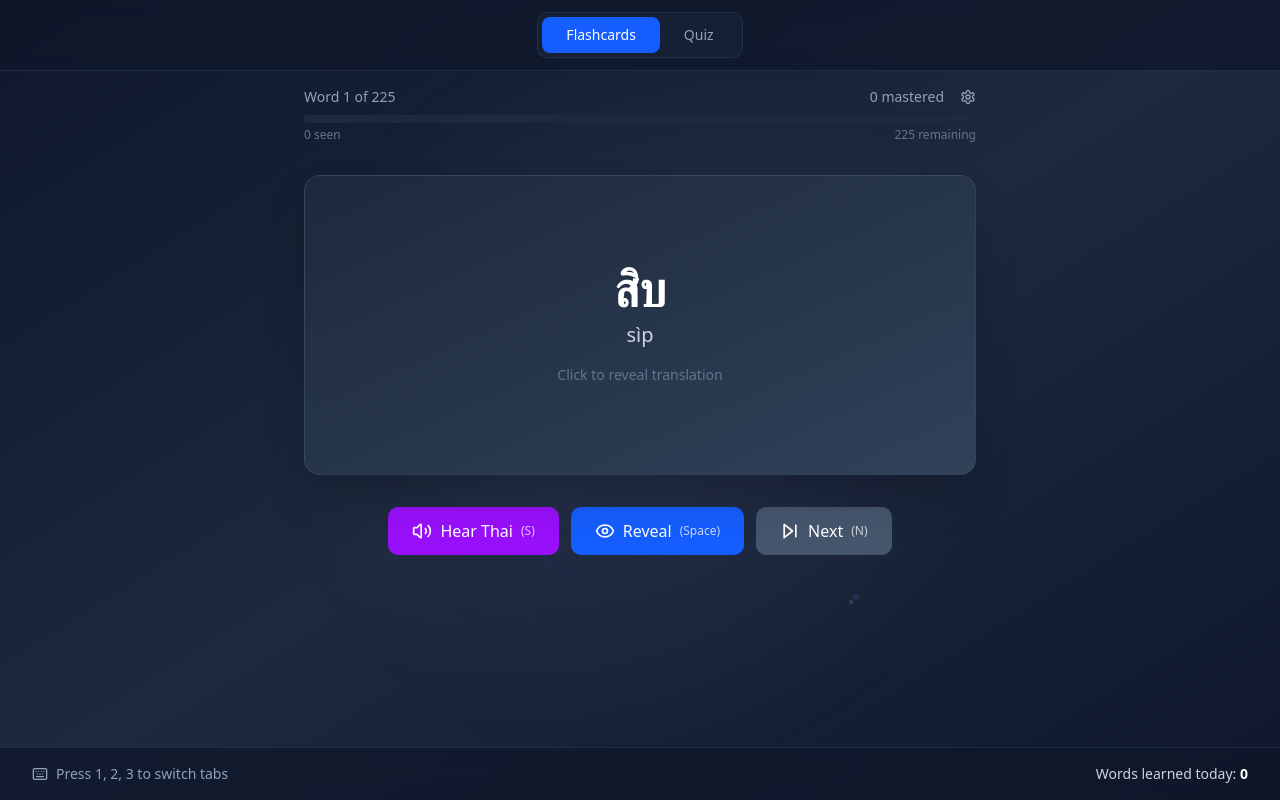
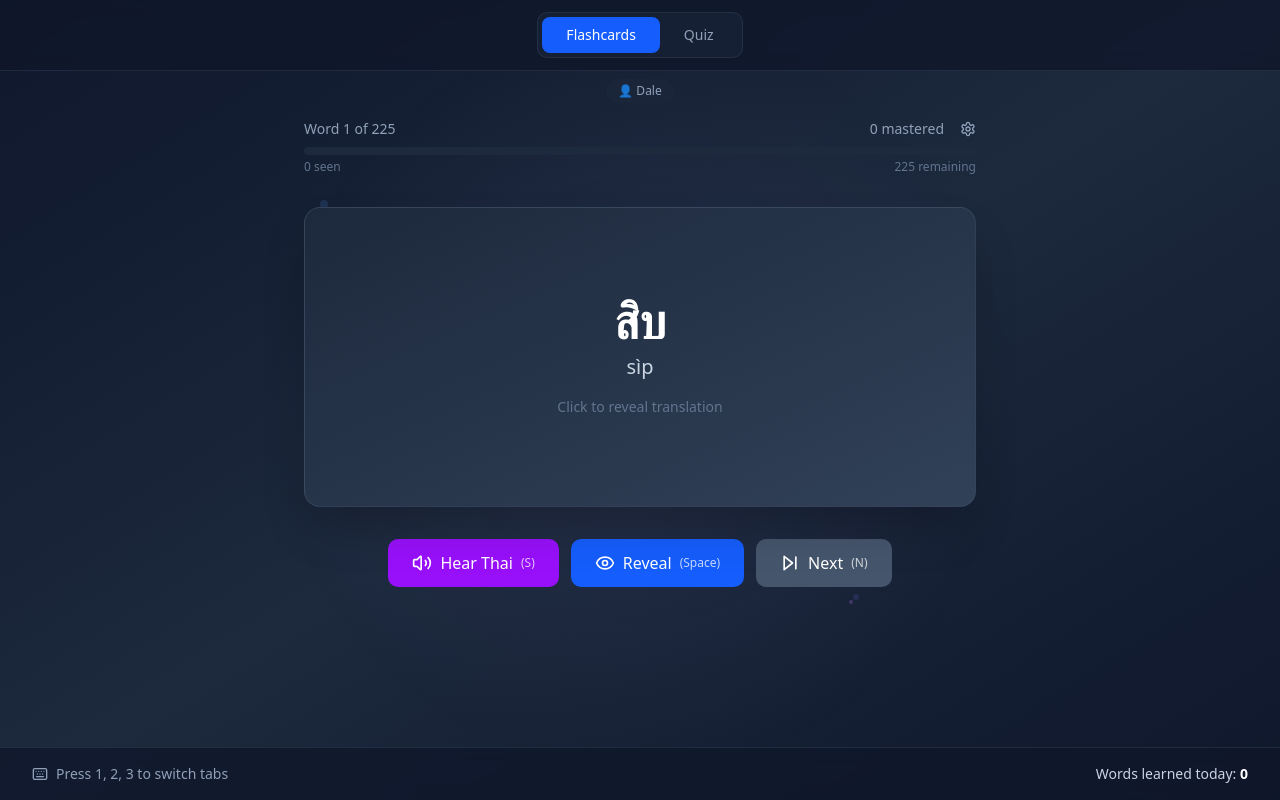
Before and after one commit to carmandale/thai-flashcards, a React (Vite) app: page / in a window 1280 px wide. Built offline with nearby package versions, Linux system fonts and the light colour scheme; a web font is replaced by a local one.

Commit message:
feat: add simple user toggle button for profile switching
- Small unobtrusive button below header
- Tap to switch between Dale and Wife profiles
- Uses emoji indicators for visual distinction

🤖 Generated with [Claude Code](https://claude.ai/code)

Co-Authored-By: Claude <noreply@anthropic.com>

```diff
--- a/src/components/generated/ThaiLearningApp.tsx
+++ b/src/components/generated/ThaiLearningApp.tsx
@@ -180,6 +180,14 @@ export const ThaiLearningApp: React.FC = () => {
       <div className="relative z-10 flex flex-col min-h-screen">
         <Header activeTab={activeTab} onTabChange={setActiveTab} progress={progress} onReset={resetProgress} />
 
+        {/* Simple user indicator - tap to switch */}
+        <button
+          onClick={() => setCurrentUser(currentUser === 'user1' ? 'user2' : 'user1')}
+          className="mx-auto mt-2 px-3 py-1 text-xs rounded-full bg-slate-800/50 text-slate-400"
+        >
+          {currentUser === 'user1' ? '👤 Dale' : '👥 Wife'}
+        </button>
+
         <main className="flex-1 px-4 py-4 overflow-hidden">
           <div className="h-full max-w-4xl mx-auto">
             <AnimatePresence mode="wait">
```
